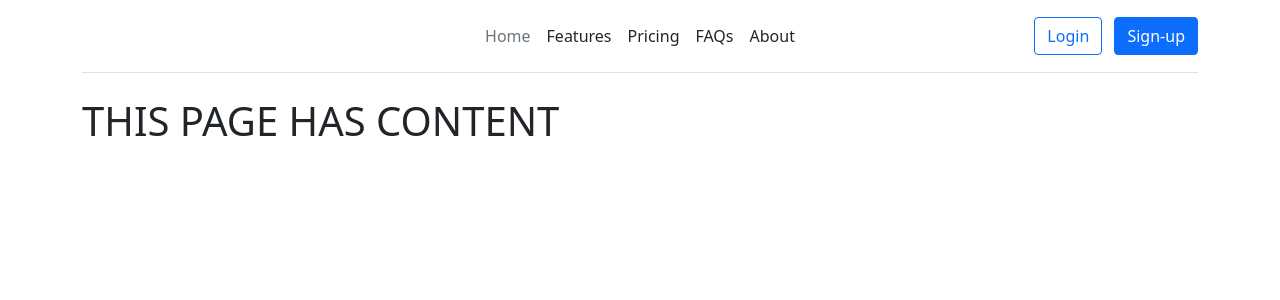
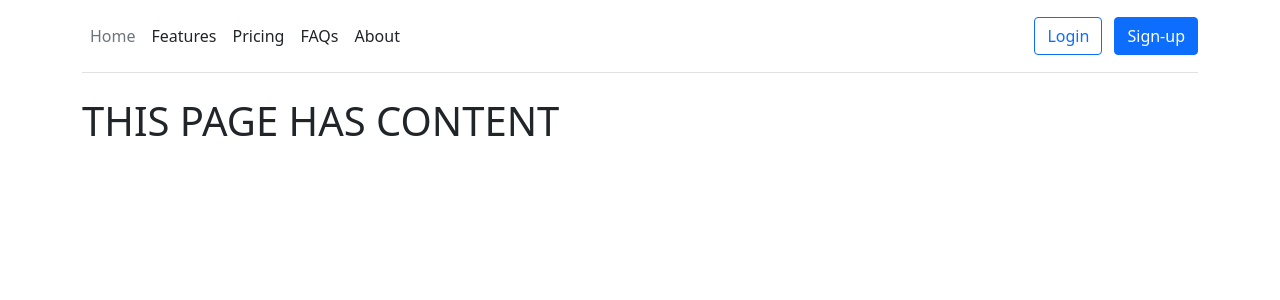
Before and after one commit to Auction-Wariors/old-stuff, a Django app: page / in a window 1280 px wide. Shown: the top 300 px of the page. Run offline with Django 3.2, Linux system fonts and the light colour scheme.

Commit message:
Moved nav items to the left closes #1

```diff
--- a/app/templates/base/base.html
+++ b/app/templates/base/base.html
@@ -17,22 +17,7 @@
     <body>
         <div class="container">
             <nav class="d-flex flex-wrap align-items-center justify-content-center justify-content-md-between py-3 mb-4 border-bottom">
-                <a
-                  href="/"
-                  class="d-flex align-items-center col-md-3 mb-2 mb-md-0 text-dark text-decoration-none"
-                >
-                    <svg
-                      class="bi me-2"
-                      width="40"
-                      height="32"
-                      role="img"
-                      aria-label="Bootstrap"
-                    >
-                        <use xlink:href="#bootstrap"/>
-                    </svg>
-                </a>
-
-                <ul class="nav col-12 col-md-auto mb-2 justify-content-center mb-md-0">
+                <ul class="nav col-12 col-md-auto mb-2 justify-content-start mb-md-0">
                     <li><a
                       href="{% url 'base:index' %}"
                       class="nav-link px-2 link-secondary"
```
